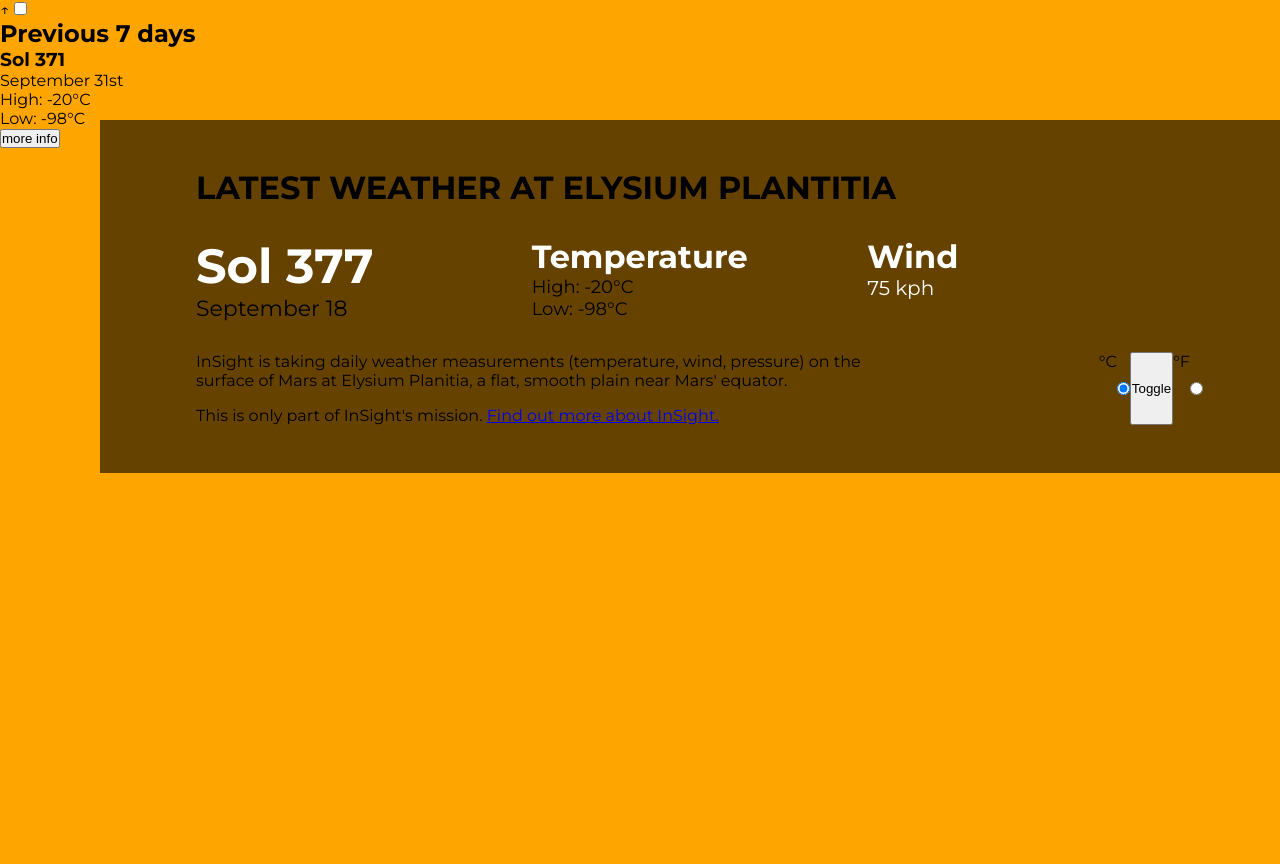
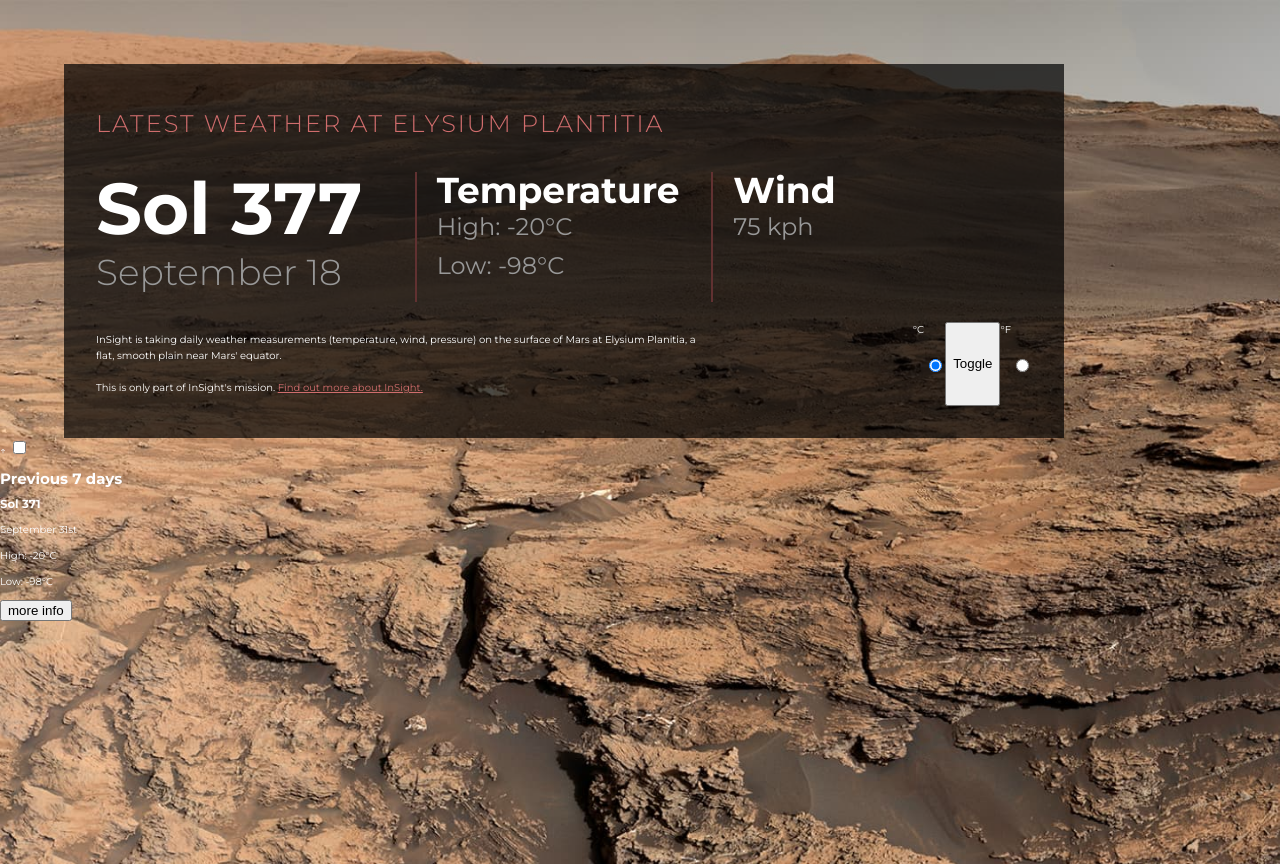
Before and after one commit to latchkostov/MarsWeather, a plain HTML site: page index.html in a window 1280 px wide. Before the commit the page ends 800 px from the top, so only its background shows below. Drawn offline with Linux system fonts and the light colour scheme.

Commit message:
Placement #1

```diff
--- a/index.html
+++ b/index.html
@@ -4,8 +4,8 @@
     <meta charset="UTF-8">
     <meta name="viewport" content="width=device-width, initial-scale=1.0">
     <title>Mars Weather</title>
+    <link href="https://fonts.googleapis.com/css?family=Montserrat:300,400,500,700&display=swap" rel="stylesheet">
     <link rel="stylesheet" href="main.css">
-    <link href="https://fonts.googleapis.com/css?family=Montserrat:300,400,500,700&display=swap" rel="stylesheet">
     <script src="./scripts/index.js" defer></script>
 </head>
 <body>
--- a/main.scss
+++ b/main.scss
@@ -1,51 +1,84 @@
 *, *::before, *::after {
     box-sizing: border-box;
-    margin: 0;
-    padding: 0;
+}
+
+:root {
+    --fw-light: 300;
+    --fw-normal: 400;
+    --fw-semi: 500;
+    --fw-bold: 700;
+    --fs-h1: 1.5rem;
+    --fs-h2: 2.25rem;
+    --fs-body: 1rem;
+    --fs-xl: 4.5rem;
+    --clr-light: #fff;
+    --clr-gray: #989898;
+    --clr-accent: #D06D6D;
+    --clr-accent-dark: #613131;
 }
 
 body {
     font-family: 'Montserrat', sans-serif;
-    background-color: orange;
+    background-image: url(./img/mars.jpg);
+    background-size: cover;
+    line-height: 1.6;
+    margin: 0;
+    height: 100vh;
+    overflow: hidden;
+    color: var(--clr-light);
+    font-size: 10px;
 }
 
 .section-title {
-    color: #fff;
-    font-weight: 600;
-    font-size: 32px;
+    font-weight: var(--fw-bold);
+    font-size: var(--fs-h2);
+    margin: 0;
+}
+
+h1, h2, h3 { line-height: 1; }
+
+a {
+    color: var(--clr-accent);
+
+    &:hover {
+        color: var(--clr-accent-dark);
+    }
 }
 
 .mars-current-weather {
     display: grid;
-    position: absolute;
-    top: 120px;
-    left: 100px;
-    width: 1200px;
-    background-color: rgba(0,0,0,0.6);
-    padding: 48px 96px;
-    grid-template-columns: repeat(3, 33.3%);
-    grid-template-rows: repeat(3, auto-fit);
-    grid-row-gap: 30px;
+    margin: 4rem 0 0 4rem;
+    max-width: 1000px;
+    background-color: rgba(0,0,0,0.7);
+    padding: 2rem;
+    grid-template-columns: repeat(3, 1fr);
+    grid-gap: 2em;
 
     .main-title {
-        grid-column: span 3;
+        font-size: var(--fs-h1);
+        font-weight: var(--fw-light);
+        text-transform: uppercase;
+        color: var(--clr-accent);
+        letter-spacing: 2px;
+        grid-column: 1 / -1;
     }
 
     .date {
-        font-size: 22px;
-    }
-
-    .temp {
-        font-size: 18px;
+        grid-column: 1 / 2;
+        &__day {
+            font-size: var(--fs-h2);
+            color: var(--clr-gray);
+            margin: 0;
+            font-weight: var(--fw-light);
+        }
     }
 
     .wind {
-        font-size: 20px;
-        color: #fff;
+        grid-column: 3 / 4;
     }
 
     .info {
-        grid-column: span 2;
+        grid-column: 1 / 3;
         p {
             &:first-child {
                 margin-bottom: 16px;
@@ -56,23 +89,36 @@ body {
     .unit {
         display: flex;
         justify-content: flex-end;
-        grid-column: 3 / 3;
+        grid-column: 3 / 4;
     }
 
     .section-title {
         &--date {
-            font-size: 48px;
+            font-size: var(--fs-xl);
         }
     }
 }
 
-.sr-only {
+.temp {
+    grid-column: 2 / 3;
+    --border: solid .25em var(--clr-accent-dark);
+    border-left: var(--border);
+    border-right: var(--border);
+    padding: 0 2em;
+}
+
+.reading {
+    margin: 0;
+    font-size: var(--fs-h1);
+    color: var(--clr-gray);
+}
+
+.sr-only:not(:focus):not(:active) {
+    clip: rect(0 0 0 0);
+    clip-path: inset(50%);
+    height: 1px;
+    overflow: hidden;
     position: absolute;
+    white-space: nowrap;
     width: 1px;
-    height: 1px;
-    padding: 0;
-    margin: -1px;
-    overflow: hidden;
-    clip: rect(0,0,0,0);
-    border: 0;
 }
```
Also changed, not shown: img/mars.jpg (added), main.css, 1 other file.
